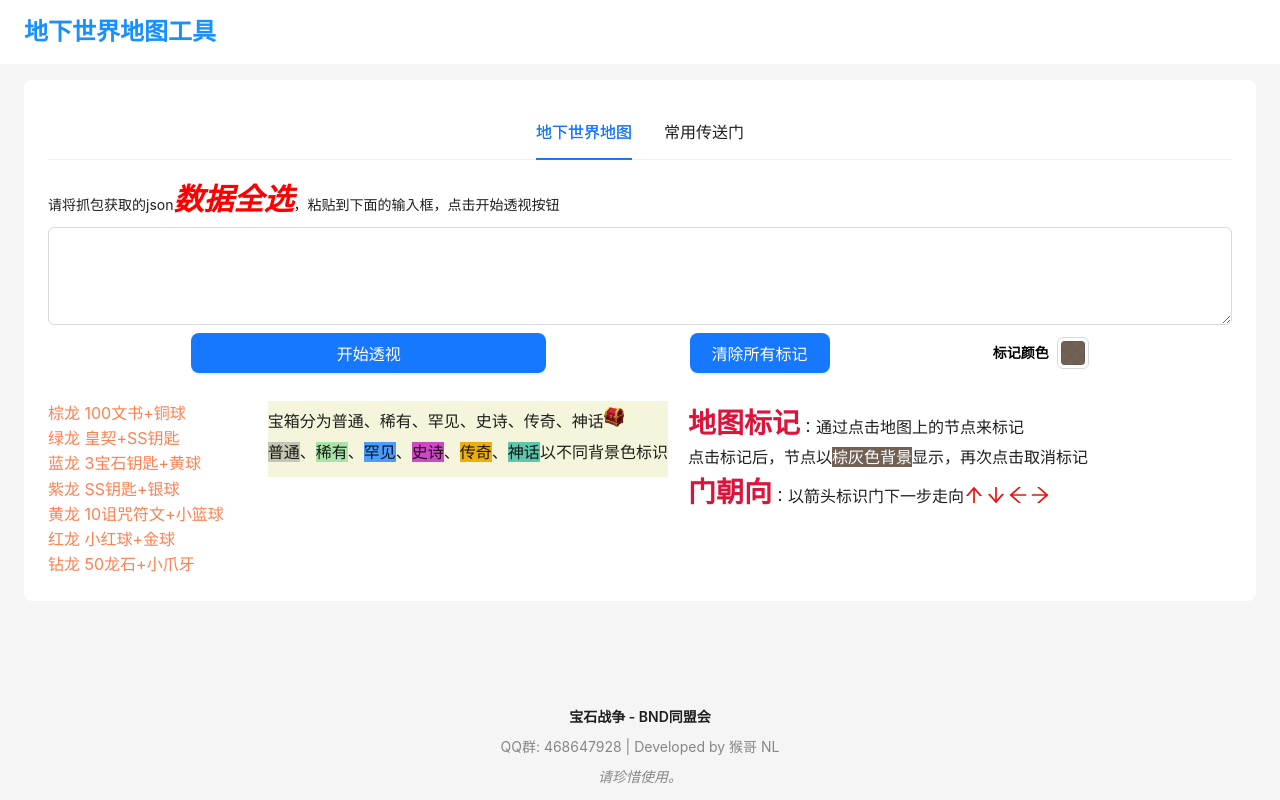
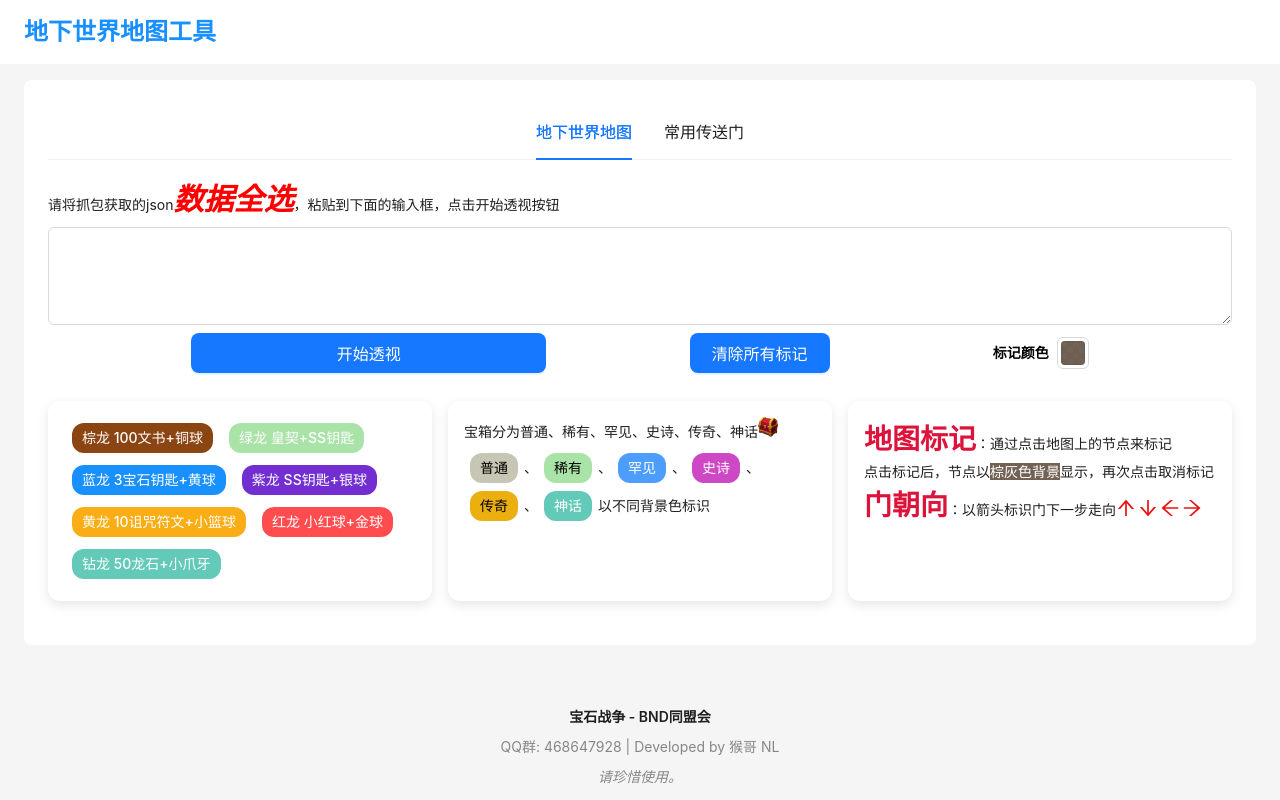
Before and after one commit to HeathWang/draw-underworld-map, a React (Create React App) app in the folder draw-map/: page / in a window 1280 px wide. Built offline with nearby package versions, Linux system fonts and the light colour scheme.

Commit message:
refactor: enhance map tips styling and structure for better readability

```diff
--- a/draw-map/src/pages/map/index.tsx
+++ b/draw-map/src/pages/map/index.tsx
@@ -317,13 +317,13 @@ const MapPage: React.FC = () => {
 
             <div className="map-tips">
                 <div className="map-tips__boss">
-                    <li>棕龙 100文书+铜球</li>
-                    <li>绿龙 皇契+SS钥匙</li>
-                    <li>蓝龙 3宝石钥匙+黄球</li>
-                    <li>紫龙 SS钥匙+银球</li>
-                    <li>黄龙 10诅咒符文+小篮球</li>
-                    <li>红龙 小红球+金球</li>
-                    <li>钻龙 50龙石+小爪牙</li>
+                    <li className="boss-brown">棕龙 100文书+铜球</li>
+                    <li className="boss-green">绿龙 皇契+SS钥匙</li>
+                    <li className="boss-blue">蓝龙 3宝石钥匙+黄球</li>
+                    <li className="boss-purple">紫龙 SS钥匙+银球</li>
+                    <li className="boss-yellow">黄龙 10诅咒符文+小篮球</li>
+                    <li className="boss-red">红龙 小红球+金球</li>
+                    <li className="boss-diamond">钻龙 50龙石+小爪牙</li>
                 </div>
 
                 <div className="map-tips__chest">
@@ -333,12 +333,12 @@ const MapPage: React.FC = () => {
                     </div>
                     <div className="map-tips__chest__sub">
                         <span>
-                            <span style={{background: COLOR_TREASURE_NORMAL_2}}>普通</span>、
-                            <span style={{background: COLOR_TREASURE_UNNORMAL}}>稀有</span>、
-                            <span style={{background: COLOR_TREASURE_RARE}}>罕见</span>、
-                            <span style={{background: COLOR_TREASURE_EPIC}}>史诗</span>、
-                            <span style={{background: COLOR_TREASURE_LEGEND}}>传奇</span>、
-                            <span style={{background: COLOR_TREASURE_MYTHIC}}>神话</span>以不同背景色标识</span>
+                            <span className="treasure-tag treasure-normal">普通</span>、
+                            <span className="treasure-tag treasure-unnormal">稀有</span>、
+                            <span className="treasure-tag treasure-rare">罕见</span>、
+                            <span className="treasure-tag treasure-epic">史诗</span>、
+                            <span className="treasure-tag treasure-legend">传奇</span>、
+                            <span className="treasure-tag treasure-mythic">神话</span>以不同背景色标识</span>
                     </div>
                 </div>
 
--- a/draw-map/src/pages/map/styles.css
+++ b/draw-map/src/pages/map/styles.css
@@ -1,11 +1,9 @@
-
 .map-container {
     min-height: 480px;
     min-width: 1334px;
     display: flex;
     flex-direction: column;
     align-items: flex-start;
-
 }
 
 .map-container__map-row {
@@ -42,40 +40,54 @@
     color: red;
 }
 
+/* 优化后的地图tips区域 */
 .map-tips {
     display: flex;
-    flex-direction: row;
-    justify-content: start;
-    align-items: flex-start;
-    padding-top: 20px;
+    flex-wrap: wrap;
+    gap: 16px;
+    margin: 20px 0;
 }
 
-.map-tips__boss {
-    /*width: 40%;*/
-    display: flex;
-    flex-direction: column;
-    align-items: flex-start;
-    font-size: medium;
-    font-weight: 400;
-    color: coral;
+.map-tips__boss,
+.map-tips__chest,
+.map-tips__tag {
+    flex: 1;
+    min-width: 220px;
+    padding: 16px;
+    border-radius: 12px;
+    background: #ffffff;
+    box-shadow: 0 4px 12px rgba(0,0,0,0.1);
+    transition: all 0.3s ease;
+    cursor: pointer;
 }
 
+.map-tips__boss:hover,
+.map-tips__chest:hover,
+.map-tips__tag:hover {
+    transform: scale(1.03);
+    box-shadow: 0 8px 20px rgba(0,0,0,0.2);
+    background: #f9f9f9;
+}
+
+/* 宝箱说明内部布局 */
 .map-tips__chest {
     display: flex;
     flex-direction: column;
-    align-items: flex-start;
-    font-size: medium;
-    font-weight: 400;
-    margin-left: 44px;
-    padding-top: 6px;
-    padding-bottom: 6px;
-    background: beige;
+    justify-content: flex-start;
 }
 
 .map-tips__chest__sub {
     padding-bottom: 6px;
 }
 
+/* 地图标记说明内部布局 */
+.map-tips__tag {
+    display: flex;
+    flex-direction: column;
+    justify-content: flex-start;
+}
+
+/* 其他已有样式 */
 .map-tips__path {
     text-decoration: line-through;
     display: flex;
@@ -92,16 +104,6 @@
     font-style: italic;
 }
 
-
-.map-tips__tag {
-    display: flex;
-    flex-direction: column;
-    align-items: flex-start;
-    font-size: medium;
-    font-weight: 400;
-    padding-left: 20px;
-}
-
 .map-tips__tag__title {
     font-size: 28px;
     font-weight: bold;
@@ -113,3 +115,96 @@
     font-weight: 900;
     color: red;
 }
+
+/* boss掉落不同颜色标签 */
+.map-tips__boss li {
+    display: inline-block;
+    padding: 4px 10px;
+    border-radius: 12px;
+    margin: 6px 8px;
+    color: #fff;
+    font-size: 14px;
+    font-weight: 500;
+    transition: transform 0.3s ease, box-shadow 0.3s ease;
+    list-style: none;
+}
+
+.map-tips__boss li:hover {
+    transform: scale(1.1);
+    box-shadow: 0 2px 6px rgba(0,0,0,0.2);
+}
+
+/* 具体颜色 */
+.boss-brown {
+    background-color: #8B4513;
+}
+
+.boss-green {
+    background-color: #aae3a7;
+}
+
+.boss-blue {
+    background-color: #1890ff;
+}
+
+.boss-purple {
+    background-color: #722ed1;
+}
+
+.boss-yellow {
+    background-color: #faad14;
+    color: #000; /* 金色背景上黑字更清晰 */
+}
+
+.boss-red {
+    background-color: #ff4d4f;
+}
+
+.boss-diamond {
+    background-color: rgba(23,175,151,0.67);
+}
+
+/* 宝箱品质标签 */
+.treasure-tag {
+    display: inline-block;
+    padding: 4px 10px;
+    border-radius: 12px;
+    margin: 4px 6px;
+    color: #fff;
+    font-size: 14px;
+    font-weight: 500;
+    transition: transform 0.3s ease, box-shadow 0.3s ease;
+}
+
+.treasure-tag:hover {
+    transform: scale(1.1);
+    box-shadow: 0 2px 6px rgba(0,0,0,0.2);
+}
+
+/* 具体颜色 */
+.treasure-normal {
+    background-color: #c7c6b4;
+    color: #000;
+}
+
+.treasure-unnormal {
+    background-color: #aae3a7;
+    color: #000;
+}
+
+.treasure-rare {
+    background-color: #4d9dfc;
+}
+
+.treasure-epic {
+    background-color: #ce47c5;
+}
+
+.treasure-legend {
+    background-color: #ecaf10;
+    color: #000;
+}
+
+.treasure-mythic {
+    background-color: rgba(23,175,151,0.67);
+}
```
